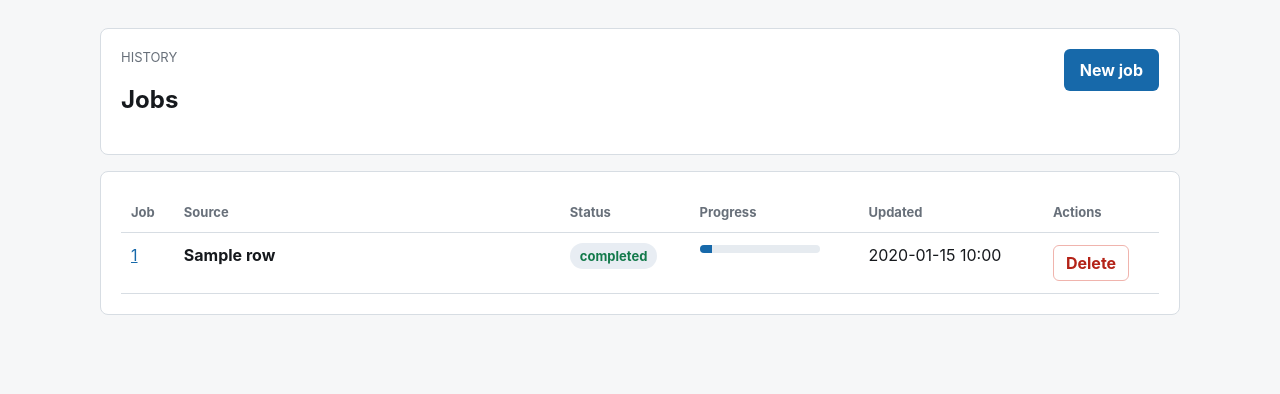
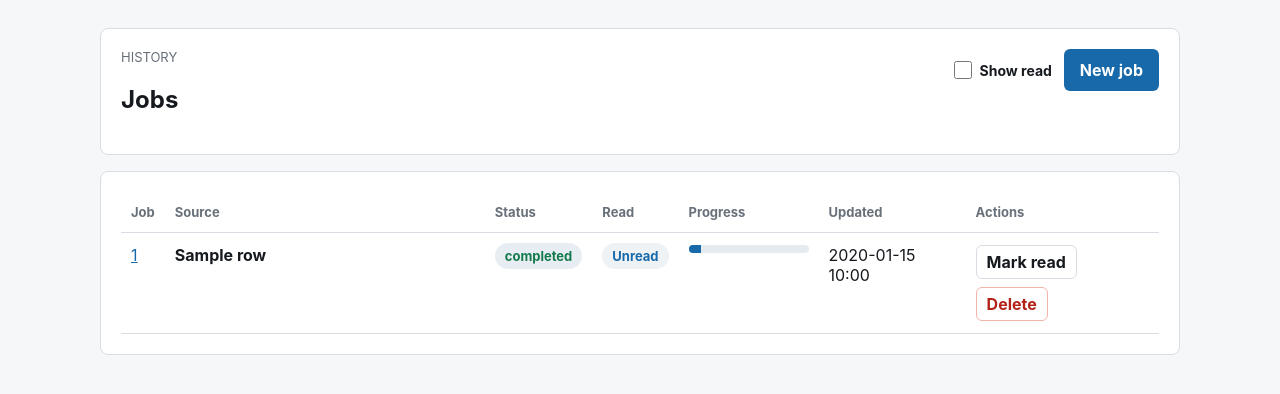
Before and after one commit to Heapy/kotomka, a FastAPI app: template src/kotomka/templates/jobs.html in a window 1280 px wide. Shown: the part 56-450 px from the top of the page. Run offline with FastAPI, Linux system fonts and the light colour scheme; the template is opened without the code that fills it: most values are stand-ins (such as "Sample title", 1, 10 or a date in 2020).

Commit message:
Add read/unread job state with filtered job list
Jobs gain an is_read flag stored in SQLite (with migration for existing
databases). New and retried jobs are unread; /jobs hides read jobs unless
show_read=1, and POST /jobs/{job_id}/read toggles the state from the list
or report page.

Co-Authored-By: Claude Fable 5 <noreply@anthropic.com>

```diff
--- a/src/kotomka/app.py
+++ b/src/kotomka/app.py
@@ -3,6 +3,7 @@ from __future__ import annotations
 from contextlib import asynccontextmanager
 import re
 from pathlib import Path
+from urllib.parse import urlencode
 
 from fastapi import FastAPI, Form, HTTPException, Request
 from fastapi.responses import FileResponse, HTMLResponse, JSONResponse, RedirectResponse
@@ -59,12 +60,12 @@ def index(request: Request) -> HTMLResponse:
 
 
 @app.get("/jobs", response_class=HTMLResponse, name="jobs_index")
-def jobs_index(request: Request) -> HTMLResponse:
-    jobs = store.list_jobs(limit=200)
+def jobs_index(request: Request, show_read: bool = False) -> HTMLResponse:
+    jobs = store.list_jobs(limit=200, include_read=show_read)
     rows = []
     for job in jobs:
         rows.append({"job": job, "title": _job_display_title(job)})
-    return templates.TemplateResponse(request, "jobs.html", {"rows": rows})
+    return templates.TemplateResponse(request, "jobs.html", {"rows": rows, "show_read": show_read})
 
 
 @app.post("/api/jobs")
@@ -102,6 +103,7 @@ def get_job_api(job_id: str) -> JSONResponse:
         {
             "id": job.id,
             "status": job.status,
+            "is_read": job.is_read,
             "progress": job.progress,
             "message": job.message,
             "error": job.error,
@@ -125,13 +127,34 @@ def retry_job(request: Request, job_id: str, use_current_defaults: bool = Form(F
     return RedirectResponse(str(request.url_for("job_report", job_id=job_id)), status_code=303)
 
 
+@app.post("/jobs/{job_id}/read", name="job_read")
+def set_job_read(
+    request: Request,
+    job_id: str,
+    is_read: bool = Form(True),
+    return_to: str = Form("report"),
+    show_read: bool = Form(False),
+) -> RedirectResponse:
+    _get_job_or_404(job_id)
+    store.set_job_read(job_id, is_read)
+    if return_to == "jobs":
+        target = str(request.url_for("jobs_index"))
+        if show_read:
+            target = f"{target}?{urlencode({'show_read': '1'})}"
+        return RedirectResponse(target, status_code=303)
+    return RedirectResponse(str(request.url_for("job_report", job_id=job_id)), status_code=303)
+
+
 @app.post("/jobs/{job_id}/delete", name="job_delete")
-def delete_job(request: Request, job_id: str) -> RedirectResponse:
+def delete_job(request: Request, job_id: str, show_read: bool = Form(False)) -> RedirectResponse:
     job = _get_job_or_404(job_id)
     if job.status not in {"completed", "failed"}:
         return RedirectResponse(str(request.url_for("job_report", job_id=job_id)), status_code=303)
     store.delete_job(job_id)
-    return RedirectResponse(str(request.url_for("jobs_index")), status_code=303)
+    target = str(request.url_for("jobs_index"))
+    if show_read:
+        target = f"{target}?{urlencode({'show_read': '1'})}"
+    return RedirectResponse(target, status_code=303)
 
 
 @app.get("/jobs/{job_id}", response_class=HTMLResponse, name="job_report")
--- a/src/kotomka/models.py
+++ b/src/kotomka/models.py
@@ -39,6 +39,7 @@ class JobCreate(BaseModel):
 class JobRecord(BaseModel):
     id: str
     status: JobStatus
+    is_read: bool = False
     progress: int = 0
     message: str = ""
     error: str | None = None
--- a/src/kotomka/static/app.css
+++ b/src/kotomka/static/app.css
@@ -345,6 +345,31 @@ summary {
   overflow-x: auto;
 }
 
+.jobs-header-actions {
+  display: flex;
+  flex-wrap: wrap;
+  gap: 12px;
+  align-items: center;
+  justify-content: flex-end;
+}
+
+.checkbox-toggle label {
+  display: flex;
+  min-height: 42px;
+  flex-direction: row;
+  gap: 8px;
+  align-items: center;
+  color: var(--ink);
+  font-weight: 650;
+  cursor: pointer;
+}
+
+.checkbox-toggle input[type="checkbox"] {
+  width: 18px;
+  min-height: 18px;
+  margin: 0;
+}
+
 .jobs-table {
   width: 100%;
   border-collapse: collapse;
@@ -399,6 +424,36 @@ summary {
   background: var(--accent);
 }
 
+.read-pill {
+  border-radius: 999px;
+  padding: 5px 10px;
+  font-size: 13px;
+  font-weight: 700;
+  background: #eef2f5;
+  white-space: nowrap;
+}
+
+.read-yes {
+  color: var(--muted);
+}
+
+.read-no {
+  color: var(--accent);
+}
+
+.table-actions {
+  display: flex;
+  flex-wrap: wrap;
+  gap: 8px;
+  align-items: center;
+}
+
+.table-actions .secondary-button,
+.table-actions .danger-button {
+  min-height: 34px;
+  padding: 0 10px;
+}
+
 @media (max-width: 720px) {
   .grid-2,
   .transcript-row {
@@ -414,6 +469,10 @@ summary {
 
   .page {
     padding: 18px 12px 40px;
+  }
+
+  .jobs-header-actions {
+    justify-content: flex-start;
   }
 }
 
--- a/src/kotomka/templates/jobs.html
+++ b/src/kotomka/templates/jobs.html
@@ -7,7 +7,15 @@
       <p class="eyebrow">History</p>
       <h1>Jobs</h1>
     </div>
+    <div class="jobs-header-actions">
+      <form class="checkbox-toggle" method="get" action="{{ url_for('jobs_index') }}">
+        <label>
+          <input type="checkbox" name="show_read" value="1" {% if show_read %}checked{% endif %} onchange="if (this.checked) this.form.submit(); else window.location.href = '{{ url_for('jobs_index') }}';">
+          <span>Show read</span>
+        </label>
+      </form>
       <a class="primary-button" href="/">New job</a>
+    </div>
   </div>
 
   <div class="panel jobs-table-panel">
@@ -18,6 +26,7 @@
             <th>Job</th>
             <th>Source</th>
             <th>Status</th>
+            <th>Read</th>
             <th>Progress</th>
             <th>Updated</th>
             <th>Actions</th>
@@ -36,26 +45,44 @@
               </td>
               <td><span class="status-pill status-{{ job.status }}">{{ job.status }}</span></td>
               <td>
+                <span class="read-pill {% if job.is_read %}read-yes{% else %}read-no{% endif %}">
+                  {% if job.is_read %}Read{% else %}Unread{% endif %}
+                </span>
+              </td>
+              <td>
                 <div class="mini-progress-track">
                   <div class="mini-progress-bar" style="width: {{ job.progress }}%"></div>
                 </div>
               </td>
               <td>{{ job.updated_at.strftime("%Y-%m-%d %H:%M") }}</td>
               <td>
+                <div class="table-actions">
+                  <form method="post" action="{{ url_for('job_read', job_id=job.id) }}">
+                    <input type="hidden" name="is_read" value="{% if job.is_read %}false{% else %}true{% endif %}">
+                    <input type="hidden" name="return_to" value="jobs">
+                    {% if show_read %}
+                      <input type="hidden" name="show_read" value="true">
+                    {% endif %}
+                    <button class="secondary-button" type="submit">{% if job.is_read %}Mark unread{% else %}Mark read{% endif %}</button>
+                  </form>
                   {% if job.status in ["completed", "failed"] %}
                     <form method="post" action="{{ url_for('job_delete', job_id=job.id) }}" onsubmit="return confirm('Delete job {{ job.id }} and its artifacts?')">
+                      {% if show_read %}
+                        <input type="hidden" name="show_read" value="true">
+                      {% endif %}
                       <button class="danger-button" type="submit">Delete</button>
                     </form>
                   {% else %}
                     <span class="muted">Active</span>
                   {% endif %}
+                </div>
               </td>
             </tr>
           {% endfor %}
         </tbody>
       </table>
     {% else %}
-      <p class="muted">No jobs yet.</p>
+      <p class="muted">{% if show_read %}No jobs yet.{% else %}No unread jobs.{% endif %}</p>
     {% endif %}
   </div>
 </section>
--- a/src/kotomka/templates/report.html
+++ b/src/kotomka/templates/report.html
@@ -8,6 +8,10 @@
       <h1>{{ report.video.title }}</h1>
     </div>
     <div class="button-row">
+      <form method="post" action="{{ url_for('job_read', job_id=job.id) }}">
+        <input type="hidden" name="is_read" value="{% if job.is_read %}false{% else %}true{% endif %}">
+        <button class="secondary-button" type="submit">{% if job.is_read %}Mark unread{% else %}Mark read{% endif %}</button>
+      </form>
       <form method="post" action="{{ url_for('job_retry', job_id=job.id) }}">
         <input type="hidden" name="use_current_defaults" value="true">
         <button class="secondary-button" type="submit">Reprocess</button>
```
Also changed, not shown: AGENTS.md (+5 -1 lines), src/kotomka/storage.py (+26 -6 lines), tests/test_app.py (+48 -3 lines), tests/test_storage.py (+77 -0 lines). Lines whose indentation alone changed are shown as unchanged.
